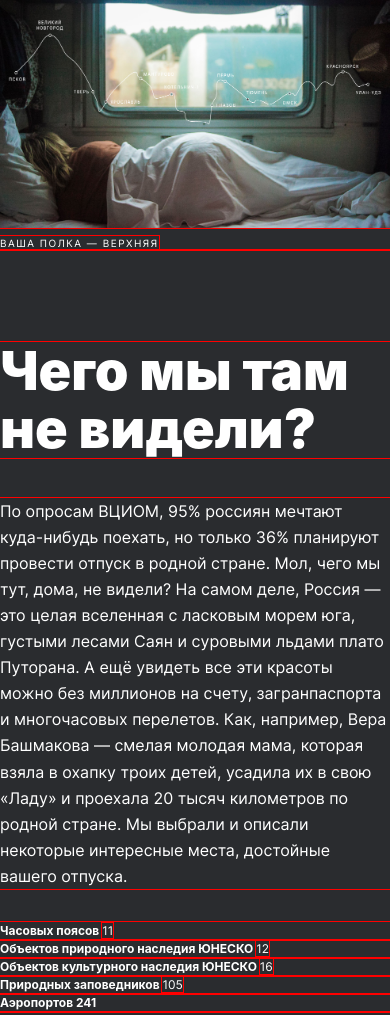
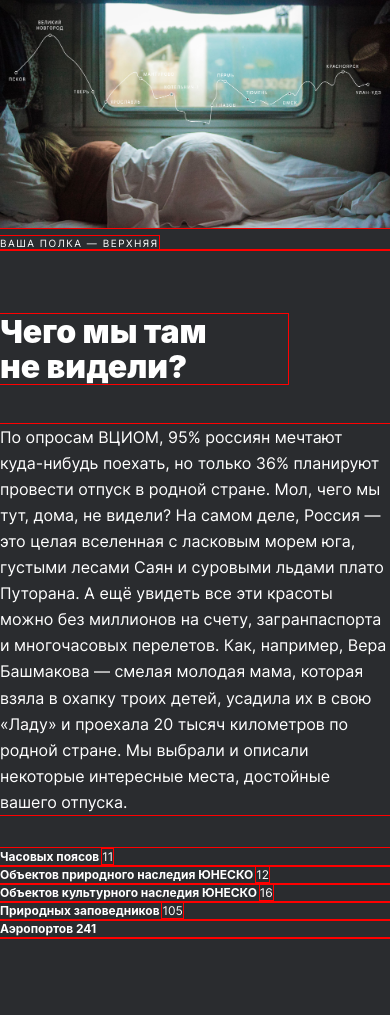
Before and after one commit to VKorchevskiy/russian-travel, a plain HTML site: page index.html in a window 390 px wide. Shown: the part 328-1343 px from the top of the page. Drawn offline with Linux system fonts and the light colour scheme; a web font is replaced by a local one.

Commit message:
Прописал медиазапросы для блока intro

```diff
--- a/blocks/intro/__text/intro__text.css
+++ b/blocks/intro/__text/intro__text.css
@@ -6,3 +6,9 @@
   padding: 0;
   max-width: 690px;
 }
+
+@media screen and (max-width: 768px) {
+  .intro__text {
+    max-width: 720px;
+  }
+}
--- a/blocks/intro/__title/intro__title.css
+++ b/blocks/intro/__title/intro__title.css
@@ -6,3 +6,11 @@
   padding: 0;
   max-width: 690px;
 }
+
+@media screen and (max-width: 767px) {
+  .intro__title {
+    max-width: 288px;
+    font-size: 32px;
+    line-height: 35px;
+  }
+}
--- a/blocks/intro/intro.css
+++ b/blocks/intro/intro.css
@@ -3,3 +3,15 @@
   margin: 0 auto;
   padding: 92px 0 0;
 }
+
+@media screen and (max-width: 1023px) {
+  .intro {
+    padding: 88px 0 0;
+  }
+}
+
+@media screen and (max-width: 767px) {
+  .intro {
+    padding: 64px 0 0;
+  }
+}
--- a/index.html
+++ b/index.html
@@ -27,7 +27,7 @@
       </section>
 
       <section class="intro">
-        <h2 class="intro__title">Чего мы там не видели?</h2>
+        <h2 class="intro__title">Чего мы там не&#160;видели?</h2>
         <p class="intro__text">По опросам ВЦИОМ, 95% россиян мечтают куда-нибудь поехать, но только 36% планируют
           провести отпуск в родной стране. Мол, чего мы тут, дома, не видели? На самом деле, Россия — это целая
           вселенная с ласковым морем юга, густыми лесами Саян и суровыми льдами плато Путорана. А ещё увидеть все эти
```
